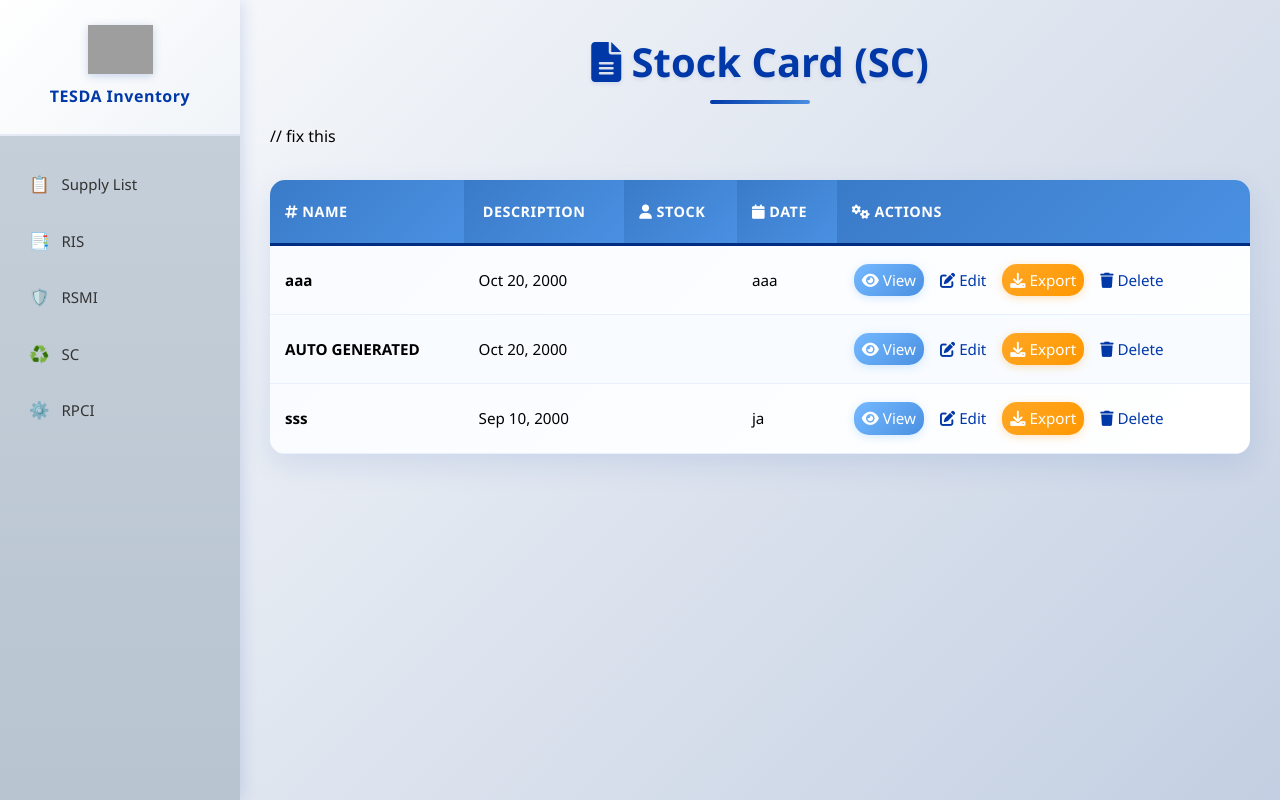
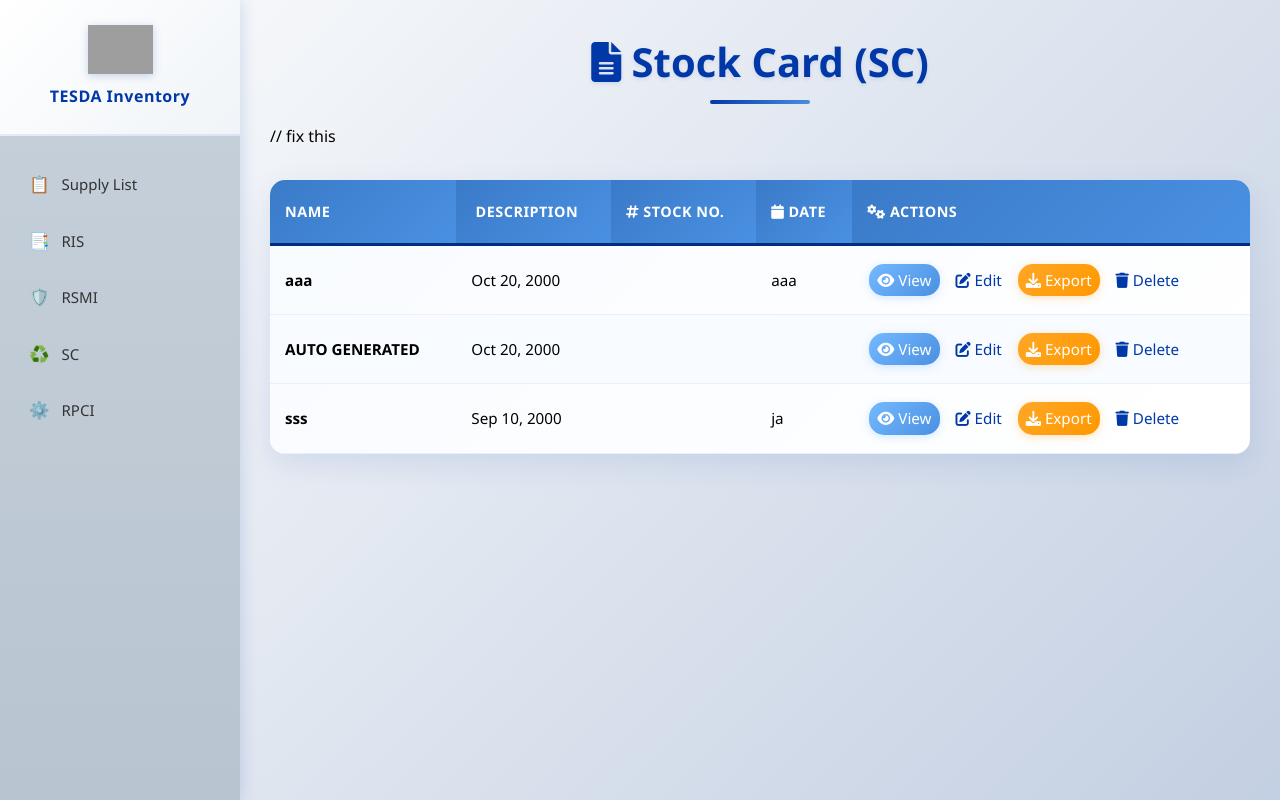
Before and after one commit to KenjiDags/OJT_Project, a PHP site: page /SC.php in a window 1280 px wide. Run offline with PHP 8.4, Linux system fonts and the light colour scheme; data comes from the database, SQL or seed files in the repository; some libraries are stand-ins or nearby versions; grey boxes are pictures that could not be loaded.

Commit message:
fixed sc

```diff
--- a/Tesda/SC.php
+++ b/Tesda/SC.php
@@ -18,9 +18,9 @@
     <table>
         <thead>
             <tr>
-                <th><i class="fas fa-hashtag"></i> Name</th>
+                <th><i class=""></i> Name</th>
                 <th><i class="fas fa-clipboard-listfa"></i> Description</th>
-                <th><i class="fas fa-user"></i> Stock</th>
+                <th><i class="fas fa-hashtag"></i> Stock No.</th>
                 <th><i class="fas fa-calendar"></i> Date</th>
                 <th><i class="fas fa-cogs"></i> Actions</th>
             </tr>
```
